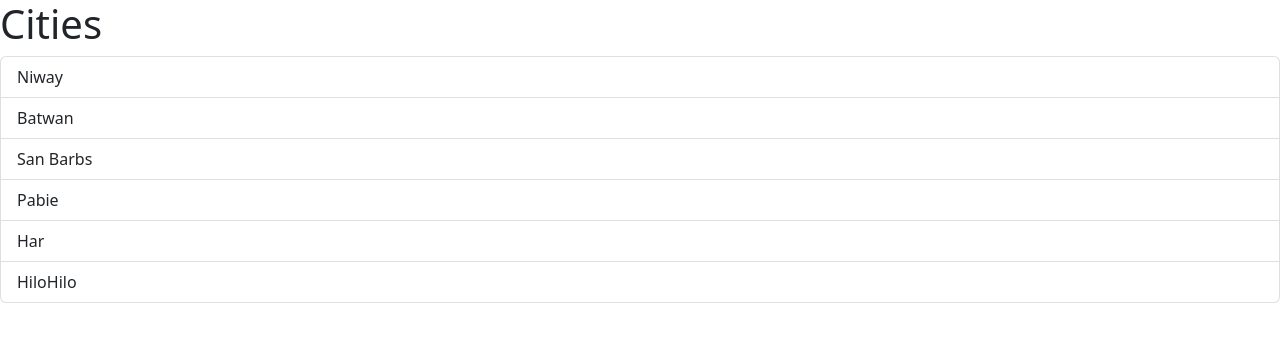
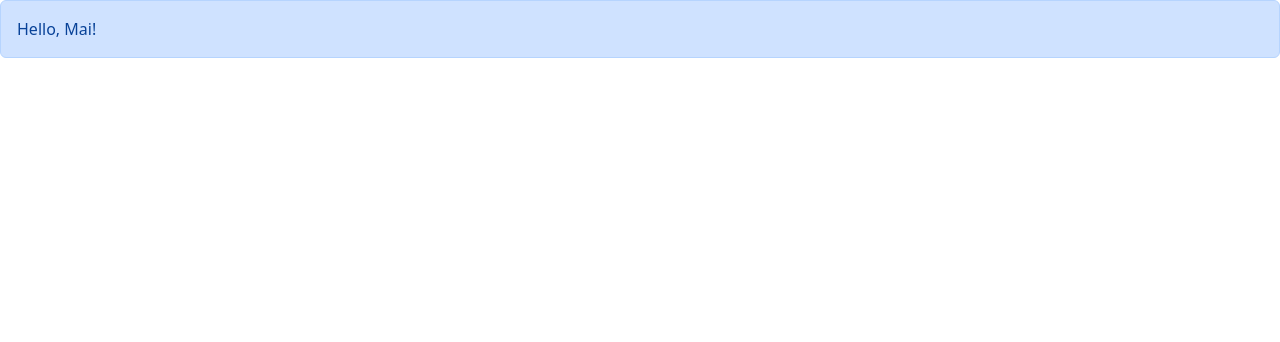
Before and after one commit to DefinitelyNotMai/react-app, a React (Vite) app: page / in a window 1280 px wide. Shown: the top 342 px of the page. Built offline with nearby package versions, Linux system fonts and the light colour scheme.

Commit message:
Removed ListGroup component, added Alert component.

```diff
--- a/src/App.tsx
+++ b/src/App.tsx
@@ -1,18 +1,11 @@
-import ListGroup from './components/ListGroup';
+import Alert from './components/Alert';
 
 function App() {
-  let items = ['Niway', 'Batwan', 'San Barbs', 'Pabie', 'Har', 'HiloHilo'];
-
-  const handleSelectItem = (item: string) => {
-    console.log(item);
-  };
   return (
     <div>
-      <ListGroup
-        items={items}
-        heading="Cities"
-        onSelectItem={handleSelectItem}
-      />
+      <Alert>
+        Hello, <span>Mai!</span>
+      </Alert>
     </div>
   );
 }
--- /dev/null
+++ b/src/components/Alert.tsx
@@ -0,0 +1,10 @@
+import { ReactNode } from 'react';
+
+interface Props {
+  children: ReactNode;
+}
+const Alert = ({ children }: Props) => {
+  return <div className="alert alert-primary">{children}</div>;
+};
+
+export default Alert;
--- a/src/components/ListGroup.tsx
+++ /dev/null
@@ -1,40 +0,0 @@
-import { useState } from 'react';
-
-// { items: [], heading: string }
-interface Props {
-  items: string[];
-  heading: string;
-  // (item: string) => void
-  onSelectItem: (item: string) => void;
-}
-
-function ListGroup({ items, heading, onSelectItem }: Props) {
-  const [selectedIndex, setSelectedIndex] = useState(-1);
-
-  return (
-    <>
-      <h1>{heading}</h1>
-      {items.length == 0 && <p>No item found.</p>}
-      <ul className="list-group">
-        {items.map((item, index) => (
-          <li
-            className={
-              selectedIndex === index
-                ? 'list-group-item active'
-                : 'list-group-item'
-            }
-            key={item}
-            onClick={() => {
-              setSelectedIndex(index);
-              onSelectItem(item);
-            }}
-          >
-            {item}
-          </li>
-        ))}
-      </ul>
-    </>
-  );
-}
-
-export default ListGroup;
```
